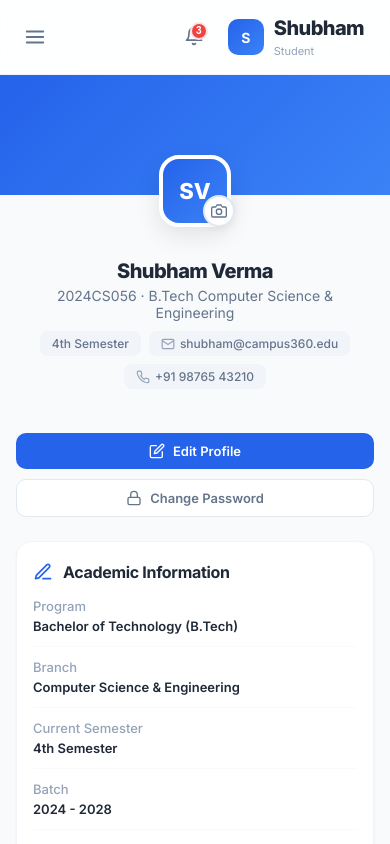
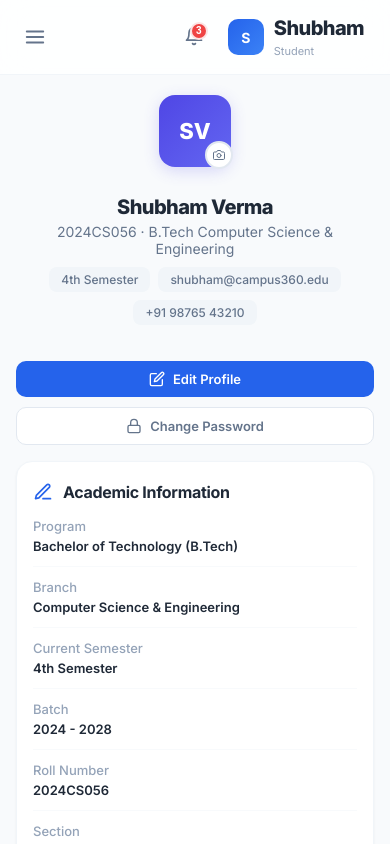
Before and after one commit to Shubham-997800/CAMPUS360, a React (Vite) app: page /dashboard/profile in a window 390 px wide. Shown: the top 844 px of the page. Built offline with nearby package versions, Linux system fonts and the light colour scheme.

Commit message:
Remove blue gradient banner from profile page

```diff
--- a/src/pages/Profile/Profile.css
+++ b/src/pages/Profile/Profile.css
@@ -6,24 +6,15 @@
   width: 100%;
 }
 
-/* ── Banner ── */
-.profile-banner {
-  position: relative;
-  overflow: hidden;
+/* ── Header ── */
+.profile-header {
+  padding: 28px 32px 8px;
 }
 
-.profile-banner-bg {
-  height: 160px;
-  border-radius: 0;
-}
-
-.profile-banner-content {
-  padding: 0 32px 28px;
+.profile-header-top {
   display: flex;
-  align-items: flex-end;
+  align-items: flex-start;
   gap: 24px;
-  margin-top: -60px;
-  position: relative;
   flex-wrap: wrap;
 }
 
@@ -33,25 +24,25 @@
 }
 
 .profile-avatar-large {
-  width: 100px;
-  height: 100px;
-  border-radius: 20px;
+  width: 80px;
+  height: 80px;
+  border-radius: 16px;
   display: flex;
   align-items: center;
   justify-content: center;
-  font-size: 32px;
+  font-size: 28px;
   font-weight: 800;
   color: white;
-  border: 4px solid #FFFFFF;
-  box-shadow: 0 8px 24px rgba(0, 0, 0, 0.1);
+  background: linear-gradient(135deg, #4F46E5, #6366F1);
+  box-shadow: 0 4px 16px rgba(79, 70, 229, 0.2);
 }
 
 .profile-avatar-edit {
   position: absolute;
-  bottom: 0;
-  right: -4px;
-  width: 32px;
-  height: 32px;
+  bottom: -2px;
+  right: -2px;
+  width: 28px;
+  height: 28px;
   border-radius: 50%;
   background: #FFFFFF;
   border: 2px solid #E2E8F0;
@@ -61,20 +52,19 @@
   align-items: center;
   justify-content: center;
   transition: all 0.2s;
-  box-shadow: 0 2px 8px rgba(0, 0, 0, 0.06);
 }
 
 .profile-avatar-edit:hover {
-  background: #2563EB;
-  border-color: #2563EB;
+  background: #4F46E5;
+  border-color: #4F46E5;
   color: white;
   transform: scale(1.1);
 }
 
-.profile-banner-info {
+.profile-header-info {
   flex: 1;
   min-width: 200px;
-  padding-top: 8px;
+  padding-top: 4px;
 }
 
 .profile-name {
@@ -91,16 +81,13 @@
   margin: 0 0 10px;
 }
 
-.profile-banner-meta {
+.profile-meta {
   display: flex;
   flex-wrap: wrap;
   gap: 8px;
 }
 
-.profile-banner-tag {
-  display: inline-flex;
-  align-items: center;
-  gap: 5px;
+.profile-tag {
   font-size: 12px;
   font-weight: 500;
   color: #64748B;
@@ -109,16 +96,11 @@
   border-radius: 8px;
 }
 
-.profile-banner-tag svg {
-  flex-shrink: 0;
-  color: #94A3B8;
-}
-
-.profile-banner-actions {
+.profile-header-actions {
   display: flex;
   gap: 10px;
   flex-shrink: 0;
-  padding-top: 20px;
+  padding-top: 12px;
 }
 
 .profile-btn {
@@ -307,17 +289,8 @@
 
 /* ── Responsive ── */
 @media (max-width: 1024px) {
-  .profile-banner-bg {
-    height: 140px;
-  }
-  .profile-banner-content {
-    padding: 0 24px 24px;
-    margin-top: -50px;
-  }
-  .profile-avatar-large {
-    width: 80px;
-    height: 80px;
-    font-size: 26px;
+  .profile-header {
+    padding: 24px 24px 8px;
   }
   .profile-cards {
     padding: 8px 24px 24px;
@@ -331,20 +304,15 @@
 }
 
 @media (max-width: 768px) {
-  .profile-banner-bg {
-    height: 120px;
-  }
-  .profile-banner-content {
+  .profile-header-top {
     flex-direction: column;
     align-items: center;
     text-align: center;
-    margin-top: -40px;
-    padding: 0 20px 20px;
   }
-  .profile-banner-meta {
+  .profile-meta {
     justify-content: center;
   }
-  .profile-banner-actions {
+  .profile-header-actions {
     width: 100%;
     justify-content: center;
   }
@@ -363,8 +331,8 @@
 }
 
 @media (max-width: 480px) {
-  .profile-banner-content {
-    padding: 0 16px 16px;
+  .profile-header {
+    padding: 20px 16px 8px;
   }
   .profile-avatar-large {
     width: 72px;
@@ -374,7 +342,7 @@
   .profile-name {
     font-size: 20px;
   }
-  .profile-banner-actions {
+  .profile-header-actions {
     flex-direction: column;
     width: 100%;
   }
--- a/src/pages/Profile/Profile.jsx
+++ b/src/pages/Profile/Profile.jsx
@@ -14,11 +14,10 @@ export default function Profile() {
       <div className="dashboard-main">
         <TopNavbar onMenuToggle={() => setSidebarOpen((prev) => !prev)} />
         <div className="profile-page">
-          <div className="profile-banner">
-            <div className="profile-banner-bg" style={{ background: profile.avatarGradient }} />
-            <div className="profile-banner-content">
+          <div className="profile-header">
+            <div className="profile-header-top">
               <div className="profile-avatar-wrapper">
-                <div className="profile-avatar-large" style={{ background: profile.avatarGradient }}>
+                <div className="profile-avatar-large">
                   <span>{profile.avatarInitials}</span>
                 </div>
                 <button className="profile-avatar-edit" aria-label="Change photo">
@@ -28,27 +27,16 @@ export default function Profile() {
                   </svg>
                 </button>
               </div>
-              <div className="profile-banner-info">
+              <div className="profile-header-info">
                 <h1 className="profile-name">{profile.name}</h1>
                 <p className="profile-enrollment">{profile.enrollment} · {profile.course}</p>
-                <div className="profile-banner-meta">
-                  <span className="profile-banner-tag">{profile.semester} Semester</span>
-                  <span className="profile-banner-tag">
-                    <svg width="14" height="14" viewBox="0 0 24 24" fill="none" stroke="currentColor" strokeWidth="2" strokeLinecap="round" strokeLinejoin="round">
-                      <path d="M4 4h16c1.1 0 2 .9 2 2v12c0 1.1-.9 2-2 2H4c-1.1 0-2-.9-2-2V6c0-1.1.9-2 2-2z" />
-                      <polyline points="22,6 12,13 2,6" />
-                    </svg>
-                    {profile.email}
-                  </span>
-                  <span className="profile-banner-tag">
-                    <svg width="14" height="14" viewBox="0 0 24 24" fill="none" stroke="currentColor" strokeWidth="2" strokeLinecap="round" strokeLinejoin="round">
-                      <path d="M22 16.92v3a2 2 0 0 1-2.18 2 19.79 19.79 0 0 1-8.63-3.07 19.5 19.5 0 0 1-6-6 19.79 19.79 0 0 1-3.07-8.67A2 2 0 0 1 4.11 2h3a2 2 0 0 1 2 1.72 12.84 12.84 0 0 0 .7 2.81 2 2 0 0 1-.45 2.11L8.09 9.91a16 16 0 0 0 6 6l1.27-1.27a2 2 0 0 1 2.11-.45 12.84 12.84 0 0 0 2.81.7A2 2 0 0 1 22 16.92z" />
-                    </svg>
-                    {profile.phone}
-                  </span>
+                <div className="profile-meta">
+                  <span className="profile-tag">{profile.semester} Semester</span>
+                  <span className="profile-tag">{profile.email}</span>
+                  <span className="profile-tag">{profile.phone}</span>
                 </div>
               </div>
-              <div className="profile-banner-actions">
+              <div className="profile-header-actions">
                 <button className="profile-btn profile-btn-primary">
                   <svg width="16" height="16" viewBox="0 0 24 24" fill="none" stroke="currentColor" strokeWidth="2" strokeLinecap="round" strokeLinejoin="round">
                     <path d="M11 4H4a2 2 0 0 0-2 2v14a2 2 0 0 0 2 2h14a2 2 0 0 0 2-2v-7" />
--- a/src/pages/Profile/data.js
+++ b/src/pages/Profile/data.js
@@ -6,7 +6,6 @@ export const profile = {
   email: 'shubham@campus360.edu',
   phone: '+91 98765 43210',
   avatar: null,
-  avatarGradient: 'linear-gradient(135deg, #2563EB, #3B82F6)',
   avatarInitials: 'SV',
 }
 
```
